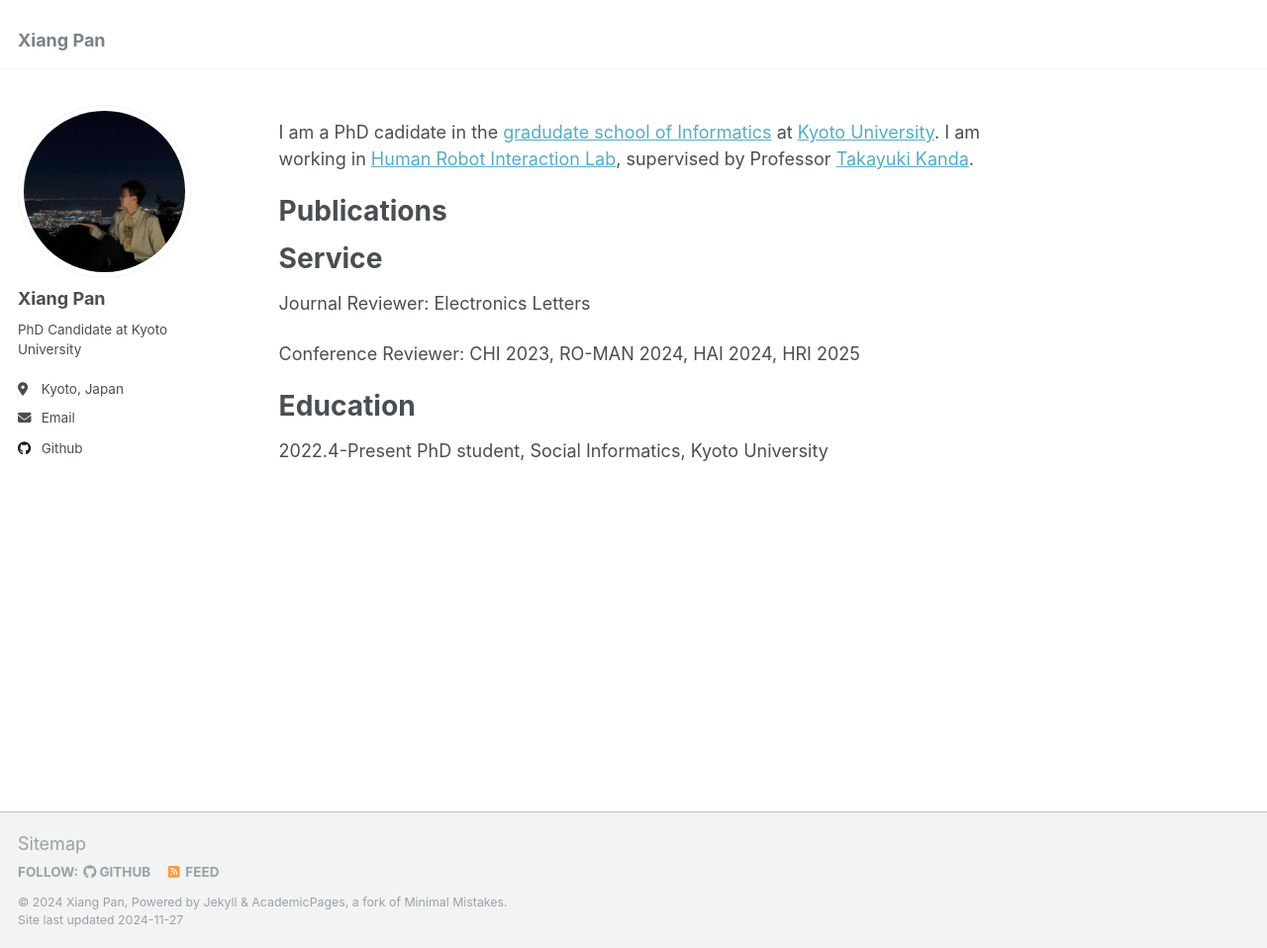
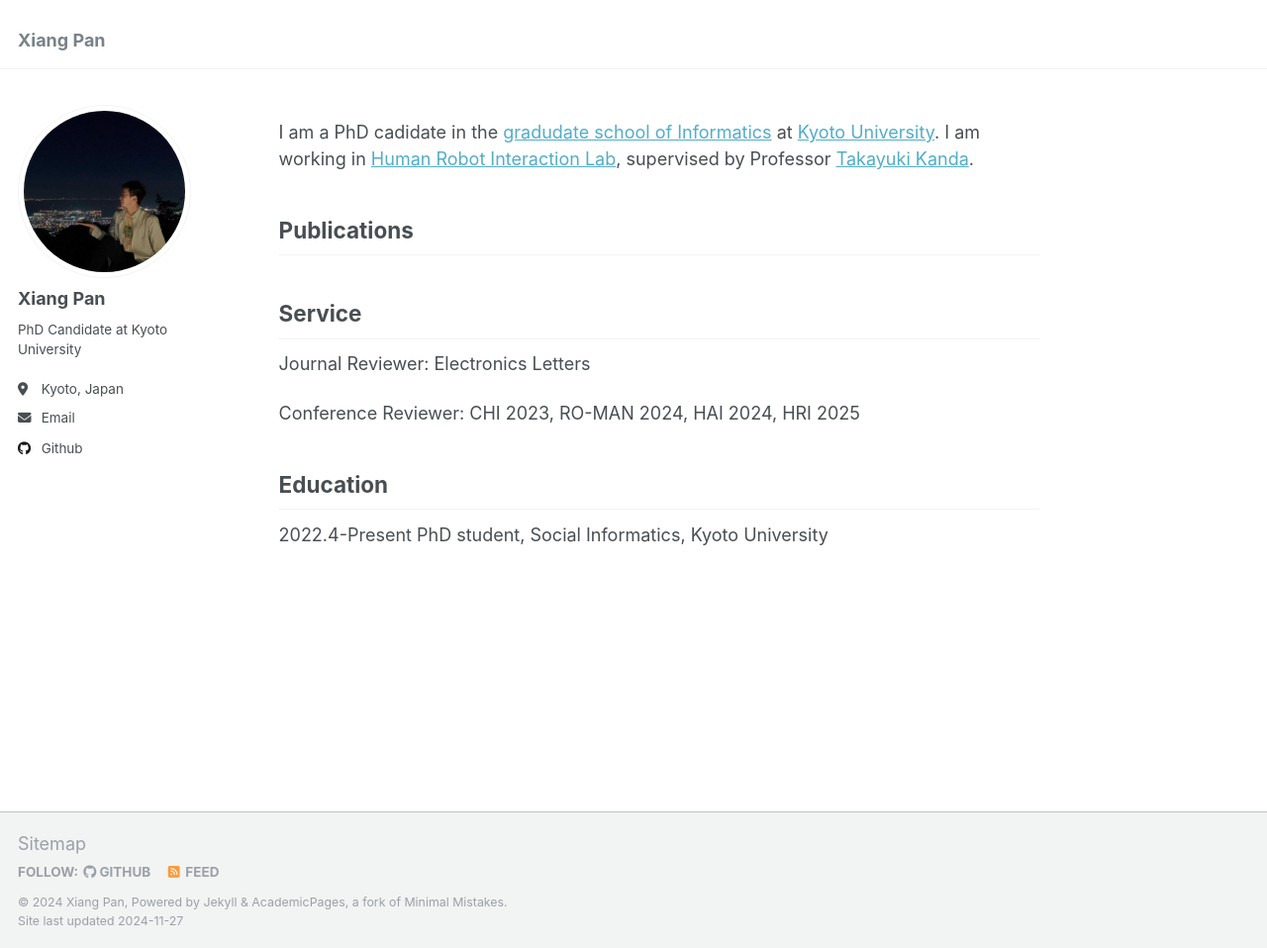
Before and after one commit to pan-xiang/pan-xiang.github.io, a Jekyll site: the page built from _pages/about.md, in a window 1280 px wide and 958 px high. Shown: the whole window at 99% size. Built offline with Jekyll 4.4.1, drawn with Linux system fonts in a browser that asks for light colours.

```diff
--- a/_pages/about.md
+++ b/_pages/about.md
@@ -9,17 +9,17 @@ redirect_from:
 
 I am a PhD cadidate in the [gradudate school of Informatics](https://www.i.kyoto-u.ac.jp/en/) at [Kyoto University](https://www.kyoto-u.ac.jp/en). I am working in [Human Robot Interaction Lab](https://www.robot.soc.i.kyoto-u.ac.jp/en/), supervised by Professor [Takayuki Kanda](https://scholar.google.com/citations?hl=en&user=BL9EACgAAAAJ).
 
-# **Publications**
+## **Publications**
 
 
-# **Service**
+## **Service**
 
 Journal Reviewer: Electronics Letters
 
 Conference Reviewer: CHI 2023, RO-MAN 2024, HAI 2024, HRI 2025
 
 
-# **Education**
+## **Education**
 
 2022.4-Present PhD student, Social Informatics, Kyoto University
 
```
